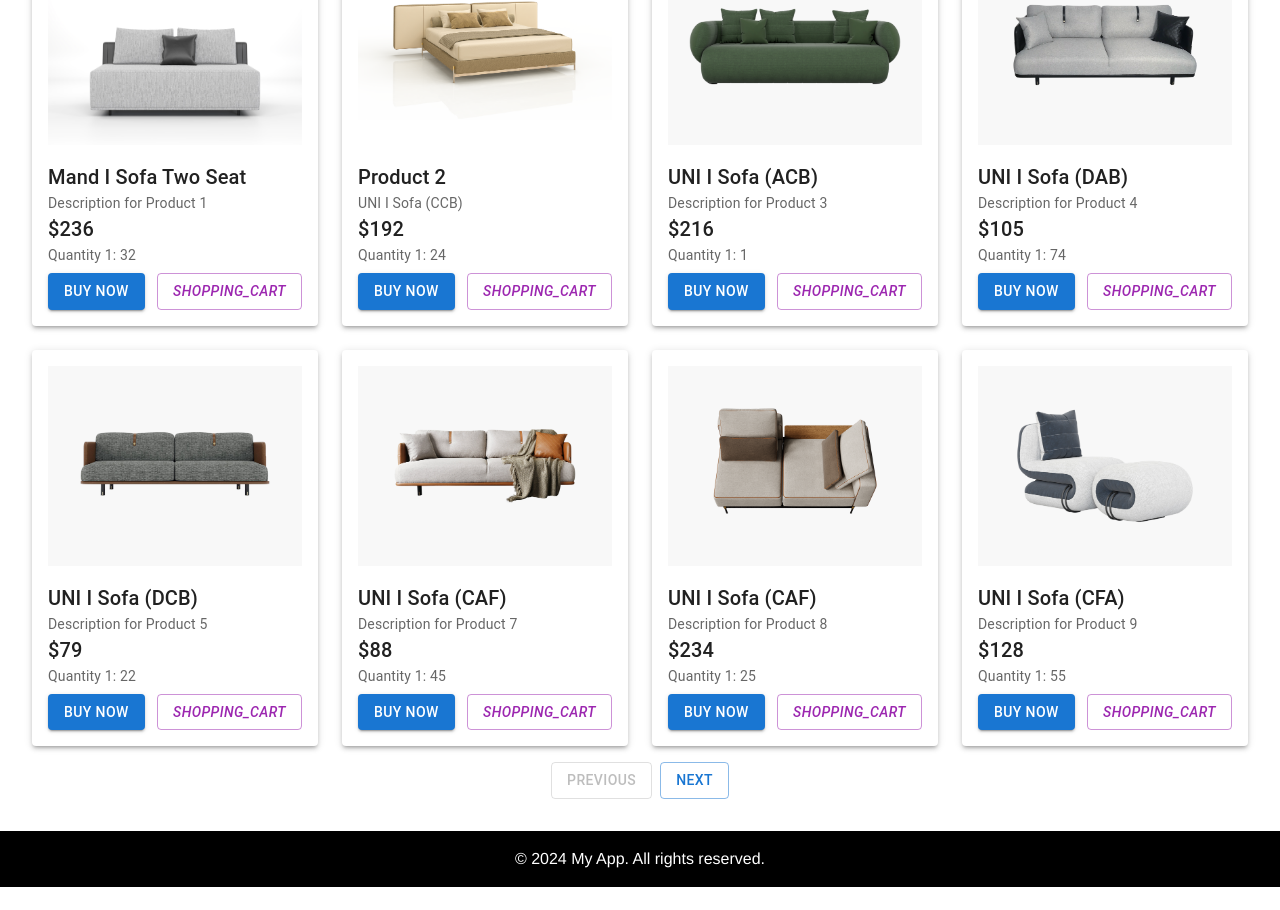
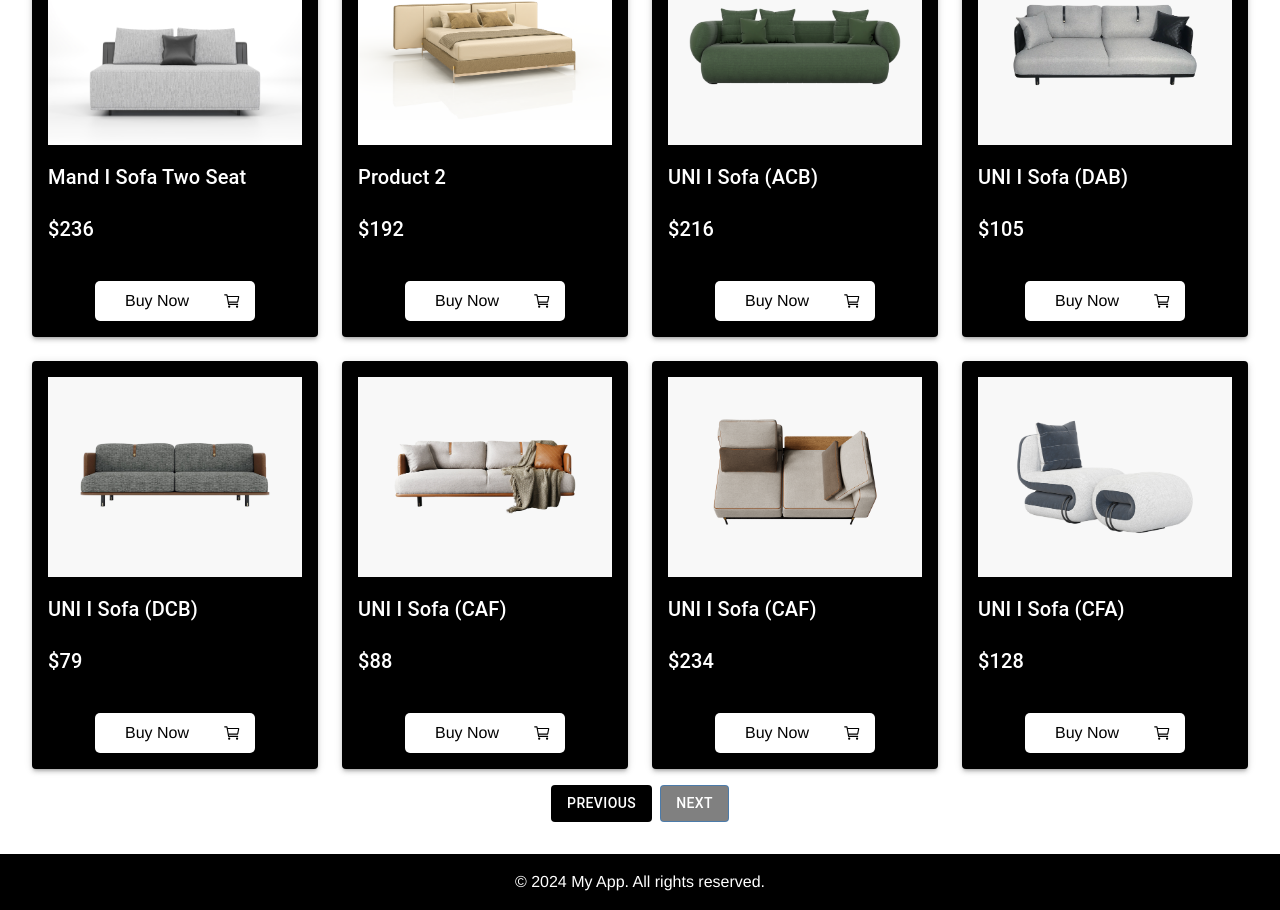
Before and after one commit to Chanhyn25/L-p-tr-nh-Front-End-Framework-2, a React (Vite) app in the folder ASM2/: page /categories/1 in a window 1280 px wide. Shown: the part 266-1176 px from the top of the page. Before the commit the page ends 1153 px from the top, so only its background shows below. Built offline with nearby package versions, Linux system fonts and the light colour scheme; data requests are answered from the project's data file.

Commit message:
update: category

```diff
--- a/ASM2/src/pages/client/CategoriesPage.tsx
+++ b/ASM2/src/pages/client/CategoriesPage.tsx
@@ -50,14 +50,20 @@ const CategoriesPage: React.FC = () => {
   const handleSearch = (event: React.ChangeEvent<HTMLInputElement>) => {
     setSearchQuery(event.target.value);
   };
+  const handleBuyNow = (product: Product) => {
+    console.log(`Buying product: ${product.name}`);
+  };
 
+  const handleAddToCart = (product: Product) => {
+    console.log(`Adding product to cart: ${product.name}`);
+  };
   const filteredProducts = products.filter(product =>
     product.name.toLowerCase().includes(searchQuery.toLowerCase())
   );
 
   return (
     <div className="container mx-auto p-4">
-      <Typography variant="h4"  gutterBottom>
+      <Typography variant="h4" gutterBottom>
         Products in category {id}
       </Typography>
 
@@ -80,7 +86,7 @@ const CategoriesPage: React.FC = () => {
         className="mb-4"
       /> */}
 
-      <Grid container spacing={3}>
+      <Grid container spacing={3} >
         {loading ? (
           <Grid item xs={12} container justifyContent="center">
             <CircularProgress />
@@ -89,19 +95,29 @@ const CategoriesPage: React.FC = () => {
           filteredProducts
             .slice(page * rowsPerPage, page * rowsPerPage + rowsPerPage)
             .map(product => (
-              <Grid item xs={12} sm={6} md={4} lg={3} key={product.id}>
-                <Paper elevation={3} className="p-4">
+              <Grid item xs={12} sm={6} md={4} lg={3} key={product.id} >
+                <Paper elevation={3} className="p-4" sx={{ backgroundColor: 'black', padding: '16px', color: "white" }}>
 
                   <img src={`.${product.image}`} alt={product.name} style={{ width: '100%', height: 200, objectFit: 'cover', marginBottom: 16 }} />
                   <Typography variant="h6">{product.name}</Typography>
                   <Typography variant="body2" color="textSecondary">{product.description}</Typography>
-                  <Typography variant="h6">${product.price}</Typography>
-                  <Typography variant="body2" color="textSecondary">Quantity 1: {product.quantity}</Typography>
-                  <div className="flex justify-between mt-2">
-                    <Button variant="contained" color="primary">Buy Now</Button>
-                    <Button variant="outlined" color="secondary">
-                      <i className="material-icons">shopping_cart</i>
-                    </Button>
+                  <Typography variant="h6" sx={{ color: "white" }}>${product.price}</Typography>
+                  <Typography variant="body2" color="textSecondary">Quantity: {product.quantity}</Typography>
+                  <div className="flex justify-center mt-2">
+                    <div className="flex justify-center items-center space-x-2 mt-2 bg-white rounded-[5px] w-40 h-10">
+                      <button
+                        className="bg-white text-black px-5 py-1 rounded-[15px]"
+                        onClick={() => handleBuyNow(product)}
+                      >
+                        Buy Now
+                      </button>
+                      <button
+                        className=" flex items-center justify-center bg-white  text-black p-1 rounded-[5px]"
+                        onClick={() => handleAddToCart(product)}
+                      >
+                        <ion-icon name="cart-outline" size="small"></ion-icon>
+                      </button>
+                    </div>
                   </div>
                 </Paper>
               </Grid>
@@ -115,7 +131,7 @@ const CategoriesPage: React.FC = () => {
 
       <div className="flex justify-center mt-4">
         <Button
-          variant="outlined"
+          variant="outlined" style={{backgroundColor:"black",color:"white"}}
           onClick={() => handleChangePage(null, page - 1)}
           disabled={page === 0}
         >
@@ -125,7 +141,7 @@ const CategoriesPage: React.FC = () => {
           variant="outlined"
           onClick={() => handleChangePage(null, page + 1)}
           disabled={page >= Math.ceil(filteredProducts.length / rowsPerPage) - 1}
-          style={{ marginLeft: 8 }}
+          style={{ marginLeft: 8 , backgroundColor:"gray",color:"white", borderRadius:"none"}}
         >
           Next
         </Button>
--- a/ASM2/src/pages/client/HomePage.tsx
+++ b/ASM2/src/pages/client/HomePage.tsx
@@ -64,7 +64,7 @@ const HomePage: React.FC = () => {
                   Buy Now
                 </button>
                 <button
-                  className="text-white flex items-center justify-center p-1 rounded-[5px]"
+                  className=" flex items-center justify-center bg-white p-1 rounded-[5px]"
                   onClick={() => handleAddToCart(product)}
                 >
                   <ion-icon name="cart-outline" size="small"></ion-icon>
```
